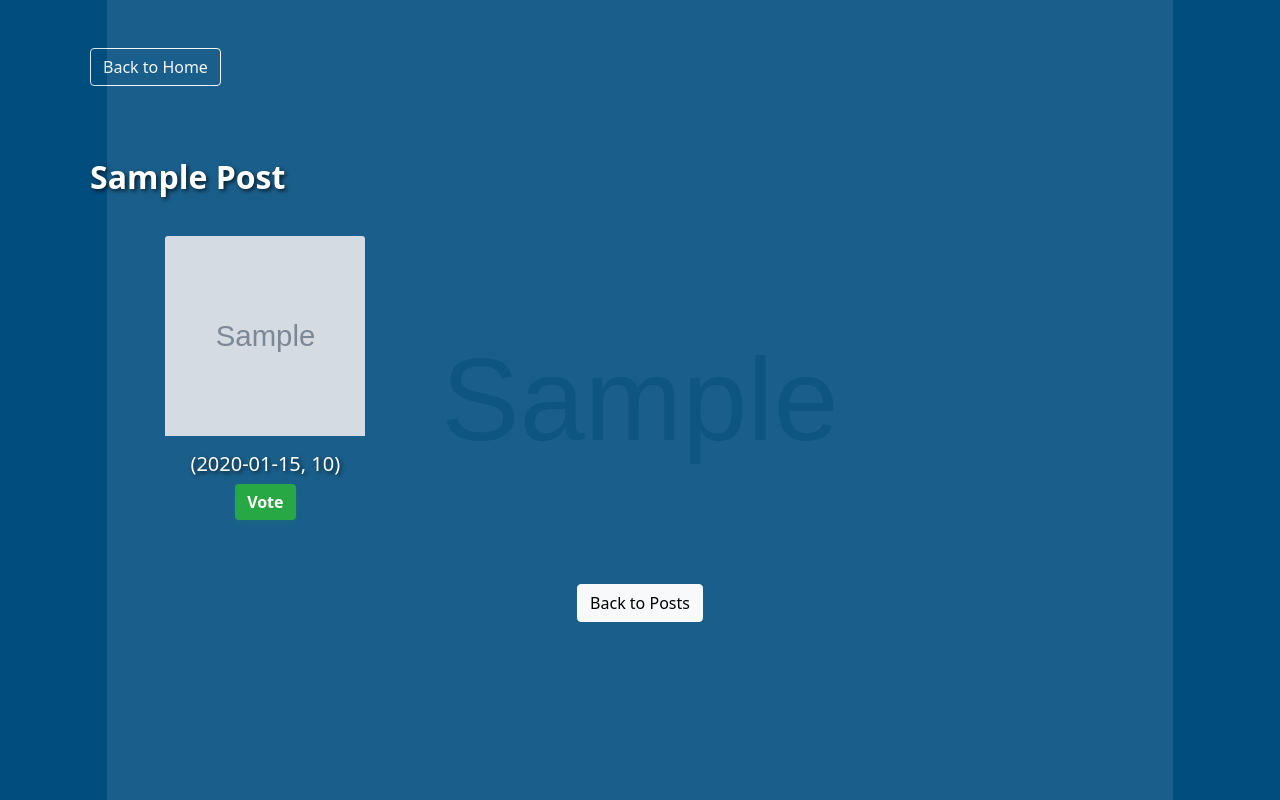
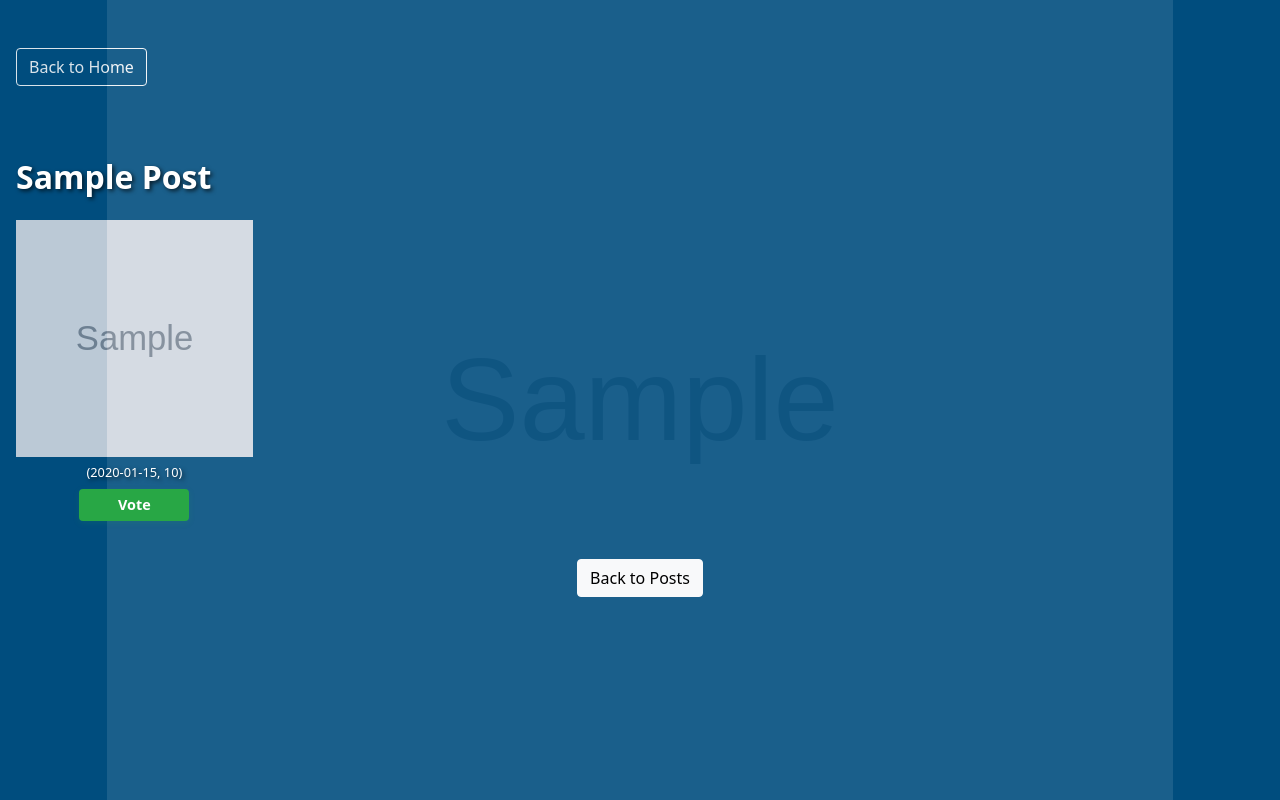
Before and after one commit to livinkalai/school-election-app, a FastAPI app: template templates/vote.html in a window 1280 px wide. Run offline with FastAPI, Linux system fonts and the light colour scheme; the template is opened without the code that fills it: most values are stand-ins (such as "Sample title", 1, 10 or a date in 2020); grey boxes marked "Sample" are stand-in pictures; parts of the project's set-up code (start-up, migrations or seed data) failed here and were passed over; some libraries are stand-ins or nearby versions.

Commit message:
push code

```diff
--- a/main.py
+++ b/main.py
@@ -1,6 +1,5 @@
 import os
 import sys
-import shutil
 import json
 import uuid
 import webbrowser
@@ -45,13 +44,28 @@
 LOCK_FILE_NAME = f"election_app_{app_id}.lock" # More unique name
 LOCK_FILE_PATH = os.path.join(tempfile.gettempdir(), LOCK_FILE_NAME)
 
-# Define settings directory and file paths
+# Define settings / config paths (bundled in exe; optional flat override beside exe in dev)
 SETTINGS_DIR = os.path.join(EXTERNAL_FILES_PATH, "settings")
-CONFIG_FILE = os.path.join(SETTINGS_DIR, "config.json")
-CANDIDATES_FILE = os.path.join(SETTINGS_DIR, "candidates.json")
-
-# Ensure settings directory exists
-if not os.path.exists(SETTINGS_DIR):
+
+def resolve_resource_file(filename: str, bundled_alternate_names: Optional[List[str]] = None) -> str:
+    """Find a file: optional override beside exe, then bundled in exe, then dev settings folder."""
+    search: List[str] = [
+        os.path.join(EXTERNAL_FILES_PATH, filename),
+        os.path.join(SETTINGS_DIR, filename),
+    ]
+    for alt in bundled_alternate_names or []:
+        search.append(os.path.join(APPLICATION_PATH, "settings", alt))
+    search.append(os.path.join(APPLICATION_PATH, "settings", filename))
+    for path in search:
+        if os.path.isfile(path):
+            return path
+    return os.path.join(SETTINGS_DIR, filename)
+
+CONFIG_FILE = resolve_resource_file("config.json", ["config.example.json"])
+CANDIDATES_FILE = resolve_resource_file("candidates.json")
+
+# Dev mode: ensure settings directory exists for writable defaults
+if not getattr(sys, "frozen", False) and not os.path.exists(SETTINGS_DIR):
     os.makedirs(SETTINGS_DIR)
 
 def generate_secret_key():
@@ -59,13 +73,16 @@
     return secrets.token_urlsafe(32)  # 32 bytes = 256 bits of entropy
 
 def load_config():
-    """Load configuration from config.json file."""
+    """Load configuration from bundled file, optional override beside exe, or dev settings/."""
     try:
         with open(CONFIG_FILE, 'r') as f:
             config = json.load(f)
             return config
     except FileNotFoundError:
-        # Create default config if file doesn't exist
+        if getattr(sys, "frozen", False):
+            raise Exception(
+                "Configuration missing from application bundle. Rebuild the exe with settings/config.example.json."
+            )
         default_config = {
             "school_name": "Your School Name",
             "logo_url": "/static/images/school_logo.svg",
@@ -90,7 +107,7 @@
             json.dump(default_config, f, indent=4)
         return default_config
     except json.JSONDecodeError:
-        raise Exception("Invalid config.json file. Please check the file format.")
+        raise Exception(f"Invalid config file: {CONFIG_FILE}")
 
 def apply_sync_defaults(cfg: dict) -> None:
     """Ensure LAN sync keys exist (defaults: secondary, discovery on, empty secret)."""
@@ -106,12 +123,15 @@
             cfg[k] = v
 
 def load_candidates() -> Dict[str, List[str]]:
-    """Load candidates from JSON file."""
+    """Load candidates from bundled file, optional override beside exe, or dev settings/."""
     try:
         with open(CANDIDATES_FILE, 'r') as f:
             return json.load(f)
     except FileNotFoundError:
-        # Create empty candidates file if it doesn't exist
+        if getattr(sys, "frozen", False):
+            raise Exception(
+                "Candidates missing from application bundle. Rebuild the exe with settings/candidates.json."
+            )
         default_candidates = {
             "school_people_leader": [],
             "assistant_school_people_leader": []
@@ -120,7 +140,7 @@
             json.dump(default_candidates, f, indent=4)
         return default_candidates
     except json.JSONDecodeError:
-        raise Exception("Invalid candidates.json file. Please check the file format.")
+        raise Exception(f"Invalid candidates file: {CANDIDATES_FILE}")
 
 # Load configuration
 config = load_config()
@@ -163,41 +183,21 @@
 server_running = True
 server = None  # Global server reference
 
-# Ensure external directories exist for static files and images
-STATIC_DIR_PATH = os.path.join(EXTERNAL_FILES_PATH, "static")
+# Static files: bundled inside exe on client laptops; beside project folder in dev
+if getattr(sys, "frozen", False):
+    STATIC_DIR_PATH = os.path.join(APPLICATION_PATH, "static")
+else:
+    STATIC_DIR_PATH = os.path.join(EXTERNAL_FILES_PATH, "static")
 STATIC_IMAGES_PATH = os.path.join(STATIC_DIR_PATH, "images")
 STATIC_CANDIDATES_PATH = os.path.join(STATIC_IMAGES_PATH, "candidates")
 
-if not os.path.exists(STATIC_DIR_PATH):
-    os.makedirs(STATIC_DIR_PATH)
-if not os.path.exists(STATIC_IMAGES_PATH):
-    os.makedirs(STATIC_IMAGES_PATH)
-if not os.path.exists(STATIC_CANDIDATES_PATH):
-    os.makedirs(STATIC_CANDIDATES_PATH)
-
-def _copy_tree_overwrite(src_root: str, dst_root: str) -> None:
-    """Copy all files under src_root into dst_root (overwrite)."""
-    if not os.path.isdir(src_root):
-        return
-    os.makedirs(dst_root, exist_ok=True)
-    for root, _dirs, files in os.walk(src_root):
-        rel = os.path.relpath(root, src_root)
-        target_dir = dst_root if rel == "." else os.path.join(dst_root, rel)
-        os.makedirs(target_dir, exist_ok=True)
-        for name in files:
-            shutil.copy2(os.path.join(root, name), os.path.join(target_dir, name))
-
-def sync_static_css_js_from_bundle() -> None:
-    """Frozen exe: templates read from bundle, but /static is served from beside the exe — copy css/js from bundle every launch."""
-    if not getattr(sys, "frozen", False):
-        return
-    bundled = os.path.join(APPLICATION_PATH, "static")
-    if not os.path.isdir(bundled):
-        return
-    for sub in ("css", "js"):
-        _copy_tree_overwrite(os.path.join(bundled, sub), os.path.join(STATIC_DIR_PATH, sub))
-
-sync_static_css_js_from_bundle()
+if not getattr(sys, "frozen", False):
+    if not os.path.exists(STATIC_DIR_PATH):
+        os.makedirs(STATIC_DIR_PATH)
+    if not os.path.exists(STATIC_IMAGES_PATH):
+        os.makedirs(STATIC_IMAGES_PATH)
+    if not os.path.exists(STATIC_CANDIDATES_PATH):
+        os.makedirs(STATIC_CANDIDATES_PATH)
 
 def ensure_background_image():
     """Ensure the background image exists, create a default one if it doesn't."""
@@ -207,8 +207,8 @@
         background_file = os.path.basename(background_url)
         background_path = os.path.join(STATIC_IMAGES_PATH, background_file)
 
-        # If background image doesn't exist, create a default one
-        if not os.path.exists(background_path):
+        # If background image doesn't exist, create a default one (dev / writable static only)
+        if not os.path.exists(background_path) and not getattr(sys, "frozen", False):
             try:
                 # Create a simple gradient background
                 img = Image.new('RGB', (1920, 1080), color='#1a237e')
@@ -226,7 +226,7 @@
             except Exception as e:
                 print(f"Error creating background image: {e}")
 
-# Mount static files (including images) - external to exe
+# Mount static files from bundle (exe) or project folder (dev)
 app.mount("/static", StaticFiles(directory=STATIC_DIR_PATH), name="static")
 
 # Ensure background image exists
@@ -627,17 +627,21 @@
                         cand,
                         MACHINE_ID or "legacy",
                     ])
-                ws.delete_rows(1, ws.max_row)
-                ws.append(VOTES_HEADER_NEW)
+                wb.close()
+                out_wb = Workbook()
+                out_ws = out_wb.active
+                out_ws.append(VOTES_HEADER_NEW)
                 for r in rows_out:
-                    ws.append(r)
-                for cell in ws[1]:
+                    out_ws.append(r)
+                for cell in out_ws[1]:
                     cell.font = openpyxl.styles.Font(bold=True)
                     cell.alignment = openpyxl.styles.Alignment(horizontal='center')
                 for col_letter, w in zip(["A", "B", "C", "D", "E"], [36, 20, 30, 30, 24]):
-                    ws.column_dimensions[col_letter].width = w
-                wb.save(VOTES_FILE)
+                    out_ws.column_dimensions[col_letter].width = w
+                out_wb.save(VOTES_FILE)
+                out_wb.close()
                 print("Migrated votes.xlsx to multi-LAN schema (VoteId, SourceMachine).")
+                return
             wb.close()
     except filelock.Timeout:
         raise Exception("Could not migrate votes file (lock timeout).")
@@ -789,15 +793,21 @@
             header_row = next(ws.iter_rows(min_row=1, max_row=1, values_only=True))
             headers = [str(h or "").strip() for h in header_row]
             try:
-                pi = headers.index("Post")
-                ci = headers.index("CandidateName")
+                pi = int(headers.index("Post"))
+                ci = int(headers.index("CandidateName"))
             except ValueError:
-                pi, ci = 1, 2
+                pi, ci = 2, 3
+                if len(headers) >= 3 and str(headers[0] or "").strip() == "Timestamp":
+                    pi, ci = 1, 2
             for row in ws.iter_rows(min_row=2, values_only=True):
                 if not row or len(row) <= max(pi, ci):
                     continue
                 post = row[pi]
                 candidate = row[ci]
+                if post is None or candidate is None:
+                    continue
+                post = str(post).strip()
+                candidate = str(candidate).strip()
                 if not post or not candidate:
                     continue
                 if post not in results:
@@ -819,7 +829,7 @@
             raise Exception(f"Error reading results: {str(e)}")
 
 def cleanup_votes_file():
-    """Remove any empty rows from the votes file."""
+    """Remove blank rows from votes.xlsx (safe rewrite — avoids openpyxl delete_rows issues)."""
     if not os.path.exists(VOTES_FILE):
         return
 
@@ -828,31 +838,49 @@
 
     try:
         with lock.acquire(timeout=5):
-            wb = openpyxl.load_workbook(VOTES_FILE)
+            wb = openpyxl.load_workbook(VOTES_FILE, read_only=True, data_only=True)
             ws = wb.active
-
-            # Get all rows
             rows = list(ws.iter_rows(values_only=True))
-
-            # Filter out empty rows
-            valid_rows = [row for row in rows if all(cell is not None and str(cell).strip() != "" for cell in row)]
-
-            # Clear the worksheet
-            ws.delete_rows(1, ws.max_row)
-
-            # Write back valid rows
+            wb.close()
+
+            if not rows:
+                return
+
+            header = rows[0]
+            header_label = str(header[0] or "").strip() if header else ""
+            valid_rows: List[tuple] = [header]
+
+            for row in rows[1:]:
+                if not row:
+                    continue
+                if all(cell is None or str(cell).strip() == "" for cell in row):
+                    continue
+                valid_rows.append(row)
+
+            if len(valid_rows) == len(rows):
+                return
+
+            out_wb = Workbook()
+            out_ws = out_wb.active
             for row in valid_rows:
-                ws.append(row)
-
-            wb.save(VOTES_FILE)
+                out_ws.append(list(row))
+            out_wb.save(VOTES_FILE)
+            out_wb.close()
     except filelock.Timeout:
         raise Exception("Could not acquire lock on votes file for cleanup.")
     finally:
         if os.path.exists(lock_file):
             try:
                 os.remove(lock_file)
-            except:
+            except Exception:
                 pass
+
+def sort_results_for_display(results: Dict[str, Dict[str, int]]) -> Dict[str, List[Tuple[str, int]]]:
+    """Sort candidates by vote count (high to low) for the results template."""
+    return {
+        post: sorted(cand_map.items(), key=lambda item: item[1], reverse=True)
+        for post, cand_map in results.items()
+    }
 
 def get_candidate_image(candidate_name: str) -> str:
     """Get the path to a candidate's image, or return default if not found."""
@@ -1428,12 +1456,14 @@
         # Clean up any empty rows before showing results
         cleanup_votes_file()
 
-        results = get_results()
+        vote_results = get_results()
+        sorted_results = sort_results_for_display(vote_results)
         msg = request.query_params.get("msg")
         is_primary = NODE_ROLE == "primary"
         return templates.TemplateResponse("results.html", {
             "request": request,
-            "results": results,
+            "results": vote_results,
+            "sorted_results": sorted_results,
             "school_name": SCHOOL_NAME,
             "logo_url": LOGO_URL,
             "theme_name": THEME_NAME,
@@ -1445,8 +1475,17 @@
             "results_msg": msg,
             **session_template_vars(request),
         })
-    except:
-        return RedirectResponse(url="/", status_code=303)
+    except Exception as e:
+        print(f"Results page error: {e}")
+        return templates.TemplateResponse("error.html", {
+            "request": request,
+            "error_message": f"Could not load results: {e}",
+            "school_name": SCHOOL_NAME,
+            "logo_url": LOGO_URL,
+            "theme_name": THEME_NAME,
+            "background_url": BACKGROUND_URL,
+            **session_template_vars(request),
+        })
 
 @app.get("/admin/lan-monitor", response_class=HTMLResponse)
 async def admin_lan_monitor(request: Request):
--- a/templates/base.html
+++ b/templates/base.html
@@ -12,7 +12,8 @@
         .candidate-card:hover {
             transform: scale(1.05);
         }
-        .candidate-image {
+        /* Fixed photo size for posts list only; vote page uses its own responsive grid */
+        .posts-grid .candidate-image {
             width: 200px;
             height: 200px;
             object-fit: cover;
--- a/templates/results.html
+++ b/templates/results.html
@@ -59,7 +59,7 @@
     </div>
 </div>
 
-{% for post, candidates in results.items() %}
+{% for post, candidates in sorted_results.items() %}
 <div class="card mb-4 bg-transparent border-0">
     <div class="card-header bg-transparent border-0">
         <h3 class="text-white text-shadow fw-bold">{{ post.replace('_', ' ').title() }}</h3>
@@ -75,8 +75,8 @@
                     </tr>
                 </thead>
                 <tbody>
-                    {% set total_votes = candidates.values()|sum %}
-                    {% for candidate, votes in candidates|dictsort(false, 'value')|reverse %}
+                    {% set total_votes = results[post].values()|sum %}
+                    {% for candidate, votes in candidates %}
                     <tr>
                         <td>{{ candidate }}</td>
                         <td>{{ votes }}</td>
--- a/templates/vote.html
+++ b/templates/vote.html
@@ -5,6 +5,12 @@
   body.full-background {
     background-image: none !important;
     background-color: #004e7f !important;
+  }
+  body.full-background .container {
+    max-width: none !important;
+    width: 100% !important;
+    padding-left: 1rem !important;
+    padding-right: 1rem !important;
   }
   .watermark-logo {
     position: fixed;
@@ -22,7 +28,64 @@
     bottom: 0;
     background: #004e7f;
   }
-  .container, .row, .col-12, .col-md-4, .card, .card-body {
+  .vote-candidates-grid {
+    display: grid !important;
+    grid-template-columns: repeat(2, minmax(0, 1fr)) !important;
+    gap: 0.75rem;
+    width: 100%;
+  }
+  @media (min-width: 576px) {
+    .vote-candidates-grid {
+      grid-template-columns: repeat(3, minmax(0, 1fr)) !important;
+    }
+  }
+  @media (min-width: 768px) {
+    .vote-candidates-grid {
+      grid-template-columns: repeat(4, minmax(0, 1fr)) !important;
+    }
+  }
+  @media (min-width: 992px) {
+    .vote-candidates-grid {
+      grid-template-columns: repeat(5, minmax(0, 1fr)) !important;
+      gap: 1rem;
+    }
+  }
+  @media (min-width: 1400px) {
+    .vote-candidates-grid {
+      grid-template-columns: repeat(6, minmax(0, 1fr)) !important;
+    }
+  }
+  @media (min-width: 1800px) {
+    .vote-candidates-grid {
+      grid-template-columns: repeat(7, minmax(0, 1fr)) !important;
+    }
+  }
+  .vote-candidates-grid .candidate-card {
+    width: 100%;
+    min-width: 0;
+  }
+  .vote-candidates-grid .candidate-card:hover {
+    transform: none;
+  }
+  .vote-candidates-grid .vote-photo {
+    width: 100% !important;
+    height: auto !important;
+    max-width: none !important;
+    aspect-ratio: 1 / 1;
+    object-fit: cover;
+    display: block;
+    margin: 0.5rem auto 0;
+  }
+  .vote-candidates-grid .card-body {
+    padding: 0.5rem 0.35rem 0.85rem;
+  }
+  .vote-candidates-grid .card-title {
+    font-size: clamp(0.8rem, 0.95vw, 0.95rem);
+    line-height: 1.2;
+    margin-bottom: 0.5rem;
+    word-break: break-word;
+  }
+  .container, .row, .card, .card-body {
     position: relative;
     z-index: 1;
   }
@@ -33,37 +96,28 @@
     font-weight: bold;
     box-shadow: 0 2px 6px rgba(40,167,69,0.15);
     transition: background 0.2s;
+    width: 100%;
+    max-width: 110px;
+    padding: 0.35rem 0.5rem;
+    font-size: 0.9rem;
   }
   .btn-vote:hover, .btn-vote:focus {
     background-color: #218838 !important;
     color: #fff !important;
   }
-  .voted-label {
-    display: inline-block;
-    background: #dc3545;
-    color: #fff;
-    font-weight: bold;
-    padding: 0.4em 1.2em;
-    border-radius: 1.5em;
-    margin-top: 0.5em;
-    font-size: 1.1em;
-    box-shadow: 0 2px 6px rgba(220,53,69,0.15);
-  }
 </style>
 <img src="{{ logo_url }}" alt="Logo" class="watermark-logo" />
 <div class="row">
     <div class="col-12">
-        <h2 class="mb-4 text-white text-shadow fw-bold">{{ post.replace('_', ' ').title() }}</h2>
-        <!-- <p class="lead text-white text-shadow">Select your candidate:</p> -->
+        <h2 class="mb-3 text-white text-shadow fw-bold">{{ post.replace('_', ' ').title() }}</h2>
     </div>
 </div>
 
-<div class="row">
+<div class="vote-candidates-grid">
     {% for candidate in candidates %}
-    <div class="col-md-4 mb-4">
-        <div class="card candidate-card bg-transparent border-0">
+    <div class="candidate-card bg-transparent border-0">
         <img src="{{ candidate_images[candidate] }}"
-                 class="card-img-top candidate-image mx-auto mt-3"
+             class="vote-photo"
              alt="{{ candidate }}"
              onerror="this.src='/static/images/contact.png'">
         <div class="card-body text-center">
@@ -72,7 +126,6 @@
                 <input type="hidden" name="candidate" value="{{ candidate }}">
                 <button type="submit" class="btn btn-vote">Vote</button>
             </form>
-            </div>
         </div>
     </div>
     {% endfor %}
```
Also changed, not shown: README.md, 3 other files. Lines whose indentation alone changed are shown as unchanged.
